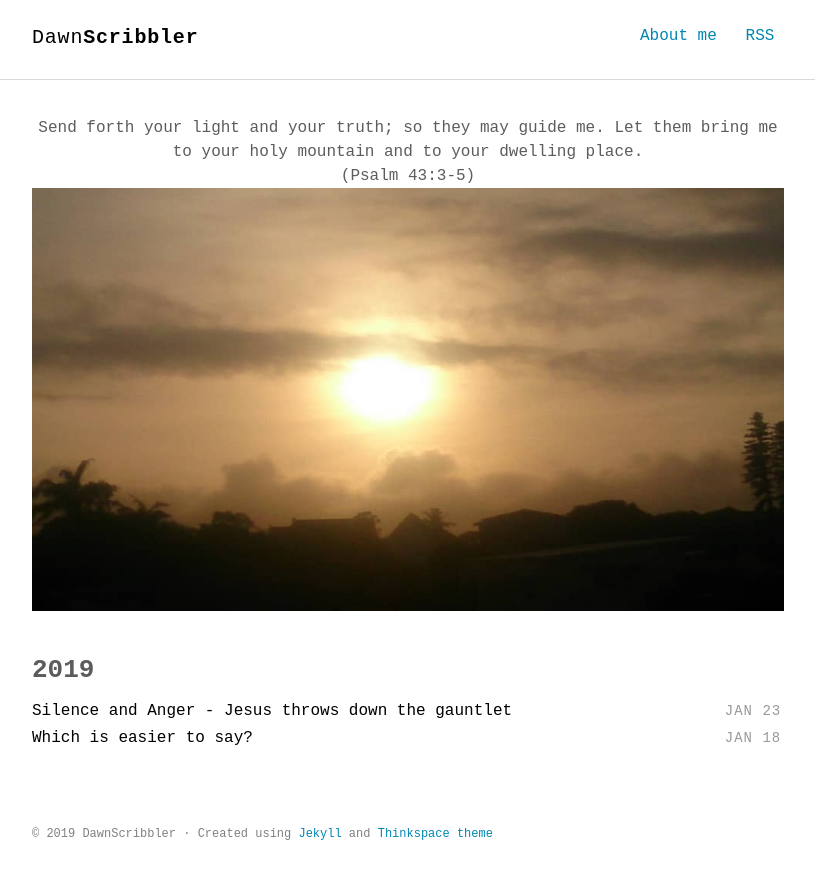
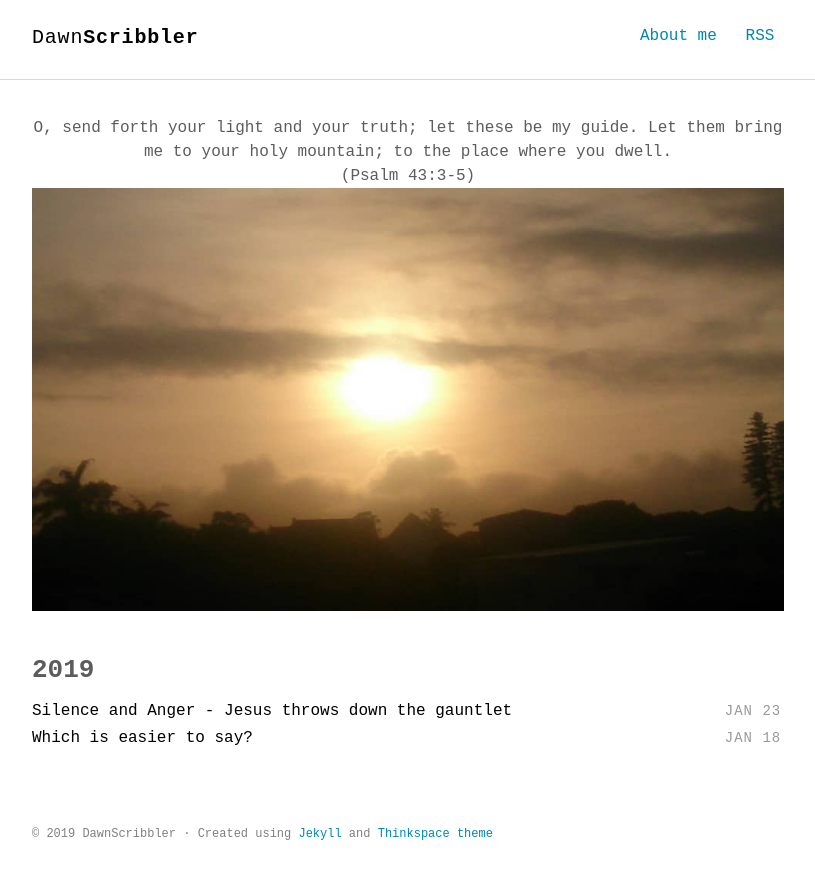
Before and after one commit to soulatcrossroad/dawnscribbler.github.io, a Jekyll site: the page built from index.html, in a window 1280 px wide. Shown: the top 879 px of the page, without its empty margins (232-1047 px from the left). Built offline with Jekyll 4.4.1, drawn with Linux system fonts in a browser that asks for light colours; some web fonts are replaced.

Commit message:
Update intro.html

```diff
--- a/_includes/intro.html
+++ b/_includes/intro.html
@@ -1,6 +1,6 @@
 <section class="intro">
   <div class="container">
-    <p style="text-align:center;">Send forth your light and your truth; so they may guide me.
-      Let them bring me to your holy mountain and to your dwelling place. <br>(Psalm 43:3-5) <img src="assets/images/dawn.jpeg" alt=""> </p>
+    <p style="text-align:center;">O, send forth your light and your truth; let these be my guide.
+      Let them bring me to your holy mountain; to the place where you dwell. <br>(Psalm 43:3-5) <img src="assets/images/dawn.jpeg" alt=""> </p>
   </div>
 </section>
```
